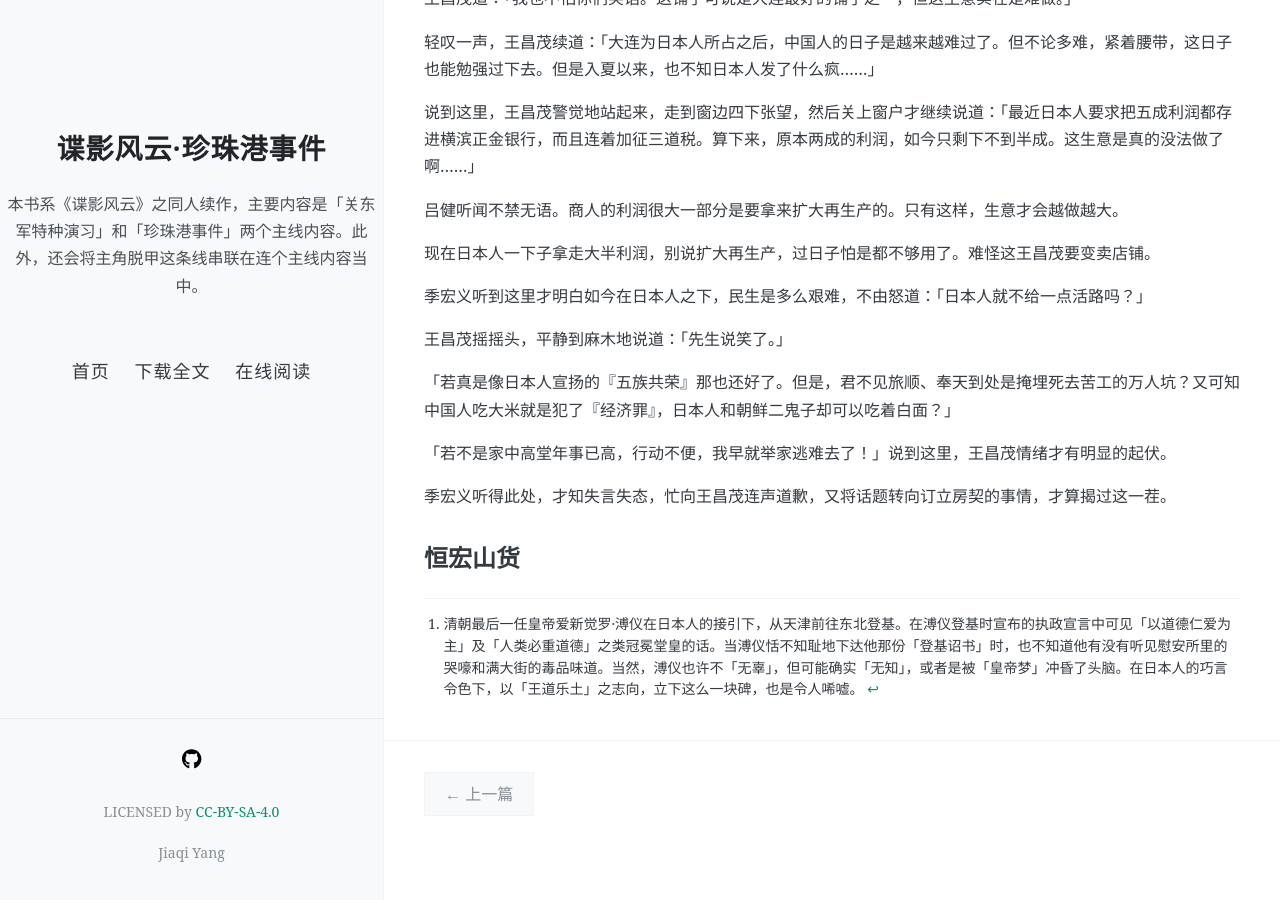
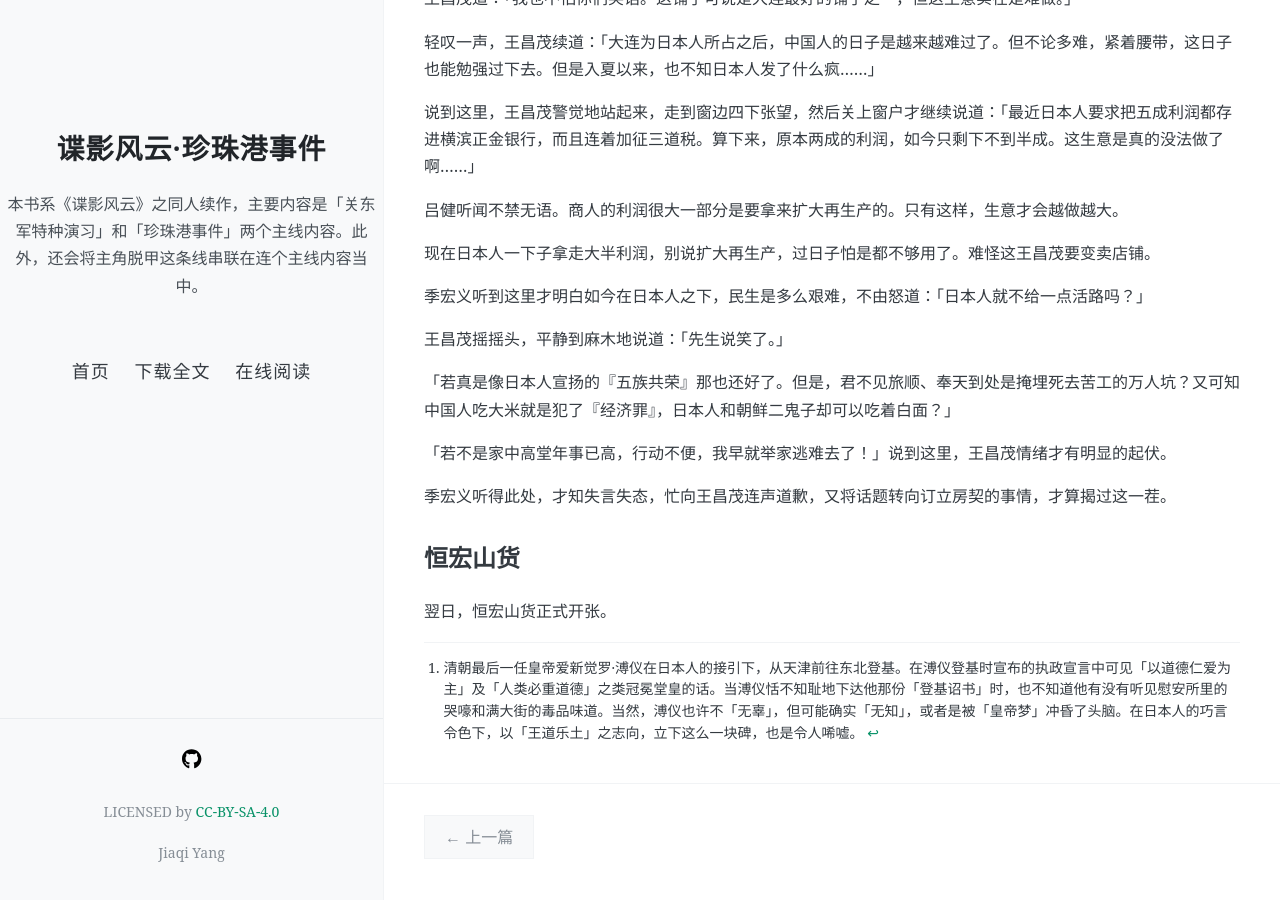
Before and after one commit to NingZhiheng/the-novel-pearl-harbor, a Jekyll site: the page built from docs/_posts/2020-04-19-过山海关.md, in a window 1280 px wide and 900 px high, scrolled down 2739 px. Built offline with Jekyll 4.4.1, drawn with Linux system fonts in a browser that asks for light colours; nearby versions of some CDN libraries; before the commit the page ends 3595 px from its top, so only the background shows below that.

Commit message:
[sync] source synchronized: 2020-04-20 23:51:02

```diff
--- a/docs/_includes/04.md
+++ b/docs/_includes/04.md
@@ -82,6 +82,8 @@
 
 ## 恒宏山货
 
+翌日，恒宏山货正式开张。
+
 <!-- ![01](../../../../images/01.jpg "东北华北示意图") -->
 
 [^1]: 清朝最后一任皇帝爱新觉罗·溥仪在日本人的接引下，从天津前往东北登基。在溥仪登基时宣布的执政宣言中可见「以道德仁爱为主」及「人类必重道德」之类冠冕堂皇的话。当溥仪恬不知耻地下达他那份「登基诏书」时，也不知道他有没有听见慰安所里的哭嚎和满大街的毒品味道。当然，溥仪也许不「无辜」，但可能确实「无知」，或者是被「皇帝梦」冲昏了头脑。在日本人的巧言令色下，以「王道乐土」之志向，立下这么一块碑，也是令人唏嘘。
```
